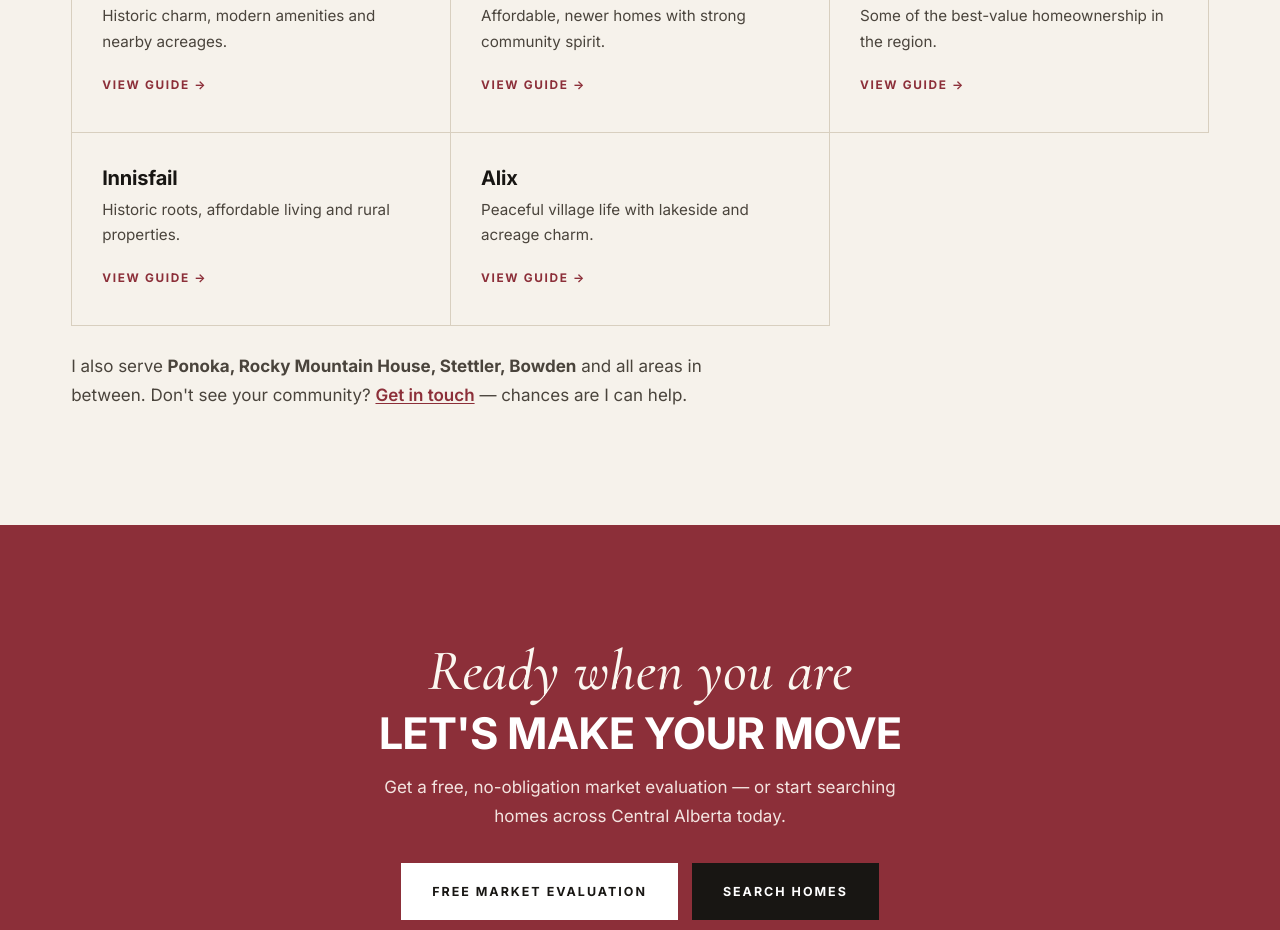
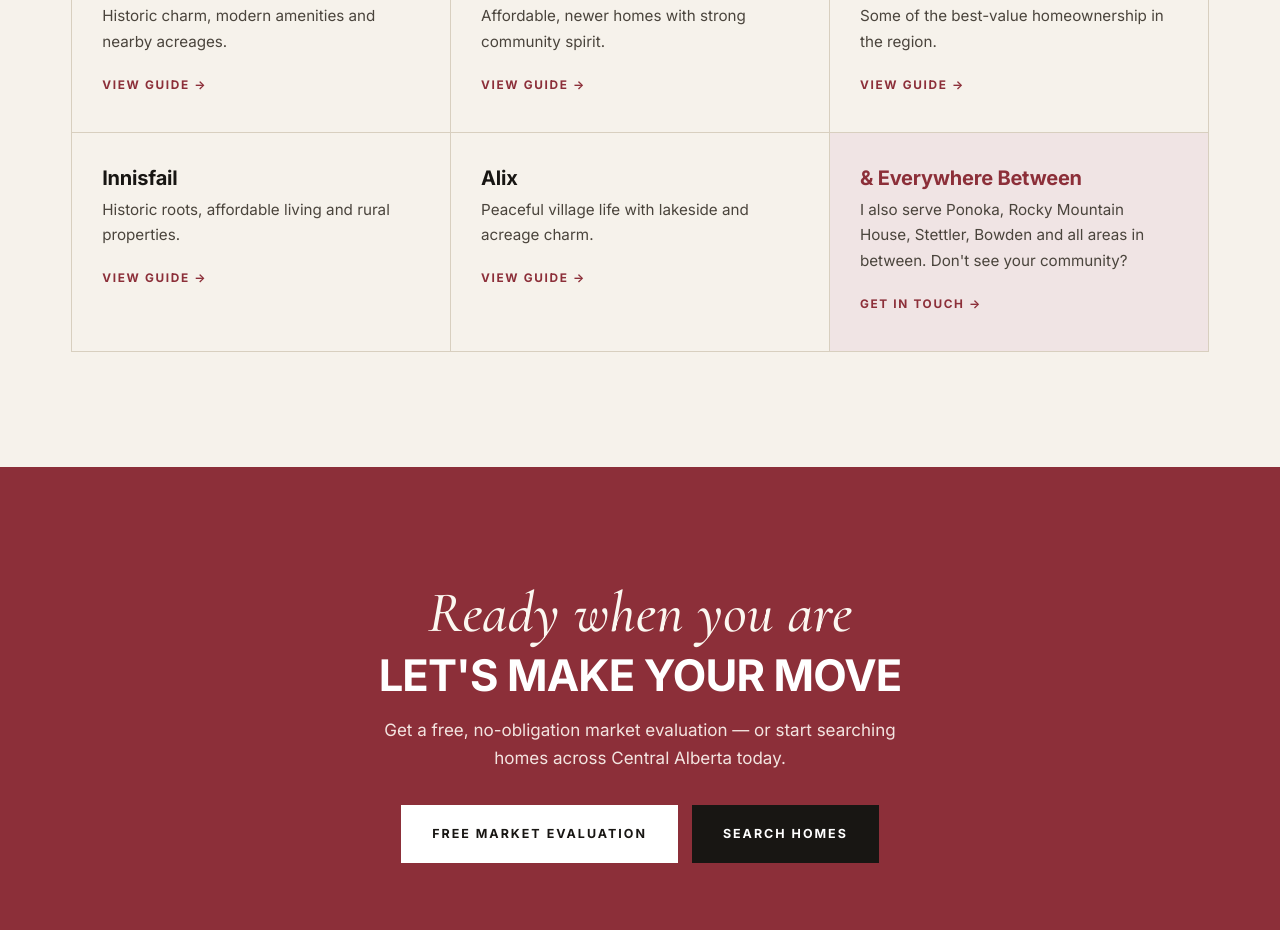
Before and after one commit to mayaritchie95/missyfoley, a plain HTML site: page areas.html in a window 1280 px wide. Shown: the part 1079-2009 px from the top of the page. Drawn offline with nearby package versions, Linux system fonts and the light colour scheme.

Commit message:
Add files via upload

```diff
--- a/areas.html
+++ b/areas.html
@@ -70,8 +70,8 @@
       <a class="area-tile" href="springbrook.html"><h3>Springbrook</h3><p>Some of the best-value homeownership in the region.</p><span class="go">View guide &rarr;</span></a>
       <a class="area-tile" href="innisfail.html"><h3>Innisfail</h3><p>Historic roots, affordable living and rural properties.</p><span class="go">View guide &rarr;</span></a>
       <a class="area-tile" href="alix.html"><h3>Alix</h3><p>Peaceful village life with lakeside and acreage charm.</p><span class="go">View guide &rarr;</span></a>
+      <a class="area-tile area-tile--more" href="index.html#contact"><h3>&amp; Everywhere Between</h3><p>I also serve Ponoka, Rocky Mountain House, Stettler, Bowden and all areas in between. Don't see your community?</p><span class="go">Get in touch &rarr;</span></a>
     </div>
-    <p style="margin-top:26px;color:var(--ink-2)">I also serve <strong>Ponoka, Rocky Mountain House, Stettler, Bowden</strong> and all areas in between. Don't see your community? <a href="index.html#contact" class="inline-link">Get in touch</a> — chances are I can help.</p>
   </div>
 </section>
 
--- a/css/style.css
+++ b/css/style.css
@@ -242,3 +242,6 @@ p{max-width:66ch}
 .area-tile .go{font-size:.74rem;font-weight:700;letter-spacing:.14em;text-transform:uppercase;color:var(--red)}
 @media(max-width:900px){.areas-hub__grid{grid-template-columns:1fr 1fr}}
 @media(max-width:560px){.areas-hub__grid{grid-template-columns:1fr}}
+.area-tile--more{background:#F0E4E4}
+.area-tile--more:hover{background:#EAD8D8}
+.area-tile--more h3{color:var(--red)}
```
